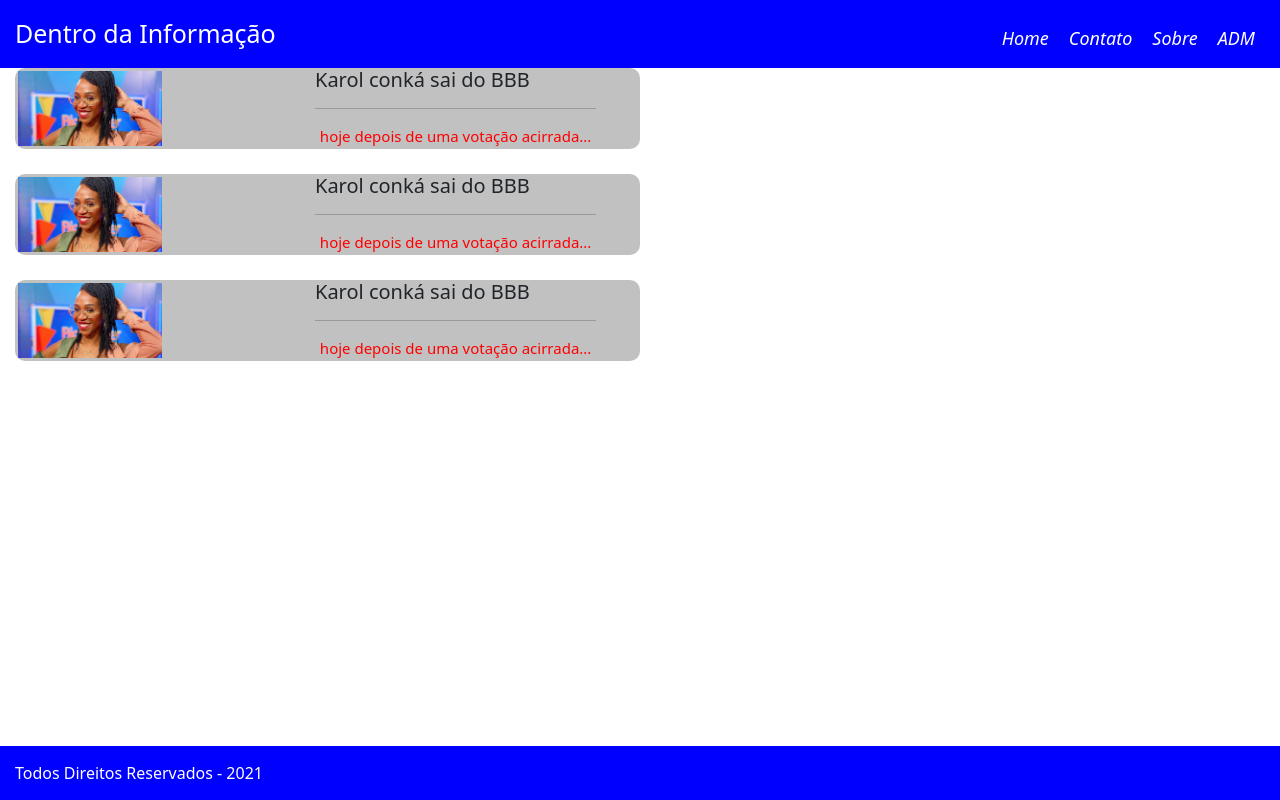
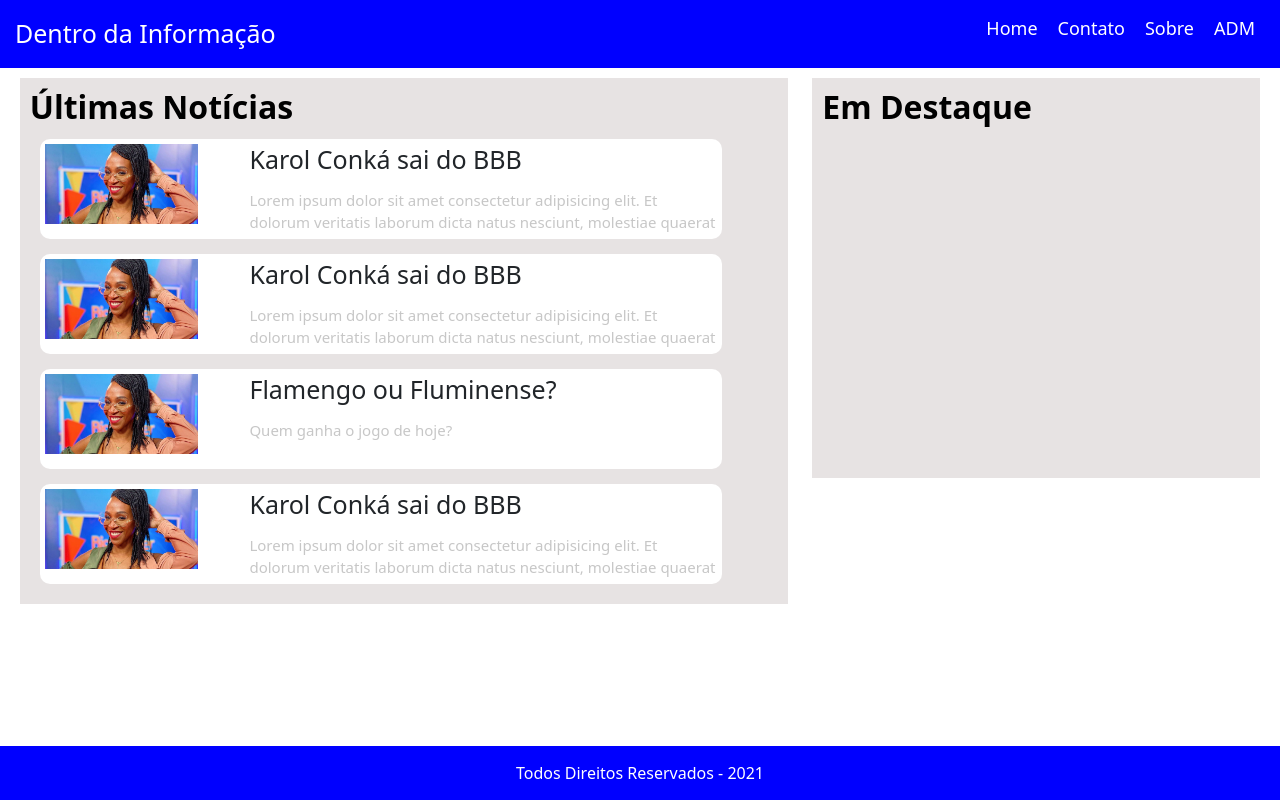
Before and after one commit to ohRobertoCarlos/dentroDaInformacao, a PHP site: page /home in a window 1280 px wide. Run offline with PHP 8.4, Linux system fonts and the light colour scheme; the visitor is signed in with stand-in values (Sample User, id 1).

Commit message:
Home parcialmente criada

```diff
--- a/Routes.php
+++ b/Routes.php
@@ -5,9 +5,10 @@
 Application::get('/','home','redirectHome');
 Application::get('home','home','index');
 Application::get('sobre','sobre','index');
-Application::get('login','login','index');
+Application::get('admin','admin','index');
 Application::get('consultaLogin','login','consultarLogin');
-Application::get('sair','login','sairSessao');
+Application::get('sair','admin','sairSessao');
+Application::get('contato','contato','index');
 
 
 ?>
--- a/src/Controllers/HomeController.php
+++ b/src/Controllers/HomeController.php
@@ -6,22 +6,19 @@ use App\Views\MainView;
 class HomeController{
 
     public function index(){
-        session_start();
-        if(!isset($_SESSION['email_login'])){
-            header('Location: login');
-            die();
-        }
 
-       MainView::render('item-noticia',
+       MainView::render('home',
         array(
-            'titulo' => 'Karol saiu :)',
+            'titulo' => 'Home',
             'thumbnail' => 'resources/images/Karol.jpg',
+            'titulo_noticia' => 'Flamengo ou Fluminense?',
+            'descricao_noticia' => 'Quem ganha o jogo de hoje?'
         ));
     }
 
 
 
-    public function redirectHome(){
+    public static function redirectHome(){
         header('location: home');
         die();
     }
--- a/src/Controllers/SobreController.php
+++ b/src/Controllers/SobreController.php
@@ -6,7 +6,9 @@ use App\Views\MainView;
 class SobreController{
 
     public function index(){
-       MainView::render('sobre');
+       MainView::render('sobre', array(
+           "titulo" => 'Sobre'
+       ));
     }
 
 }
--- a/src/Views/templates/login.phtml
+++ b/src/Views/templates/admin.phtml
@@ -1,5 +1,5 @@
 
-<div class="conteiner mt-4">
+<div class="conteiner mt-5">
 <form method="post" action="consultaLogin">
 
 <input type="email" name="email_login" required="required">
--- /dev/null
+++ b/src/Views/templates/contato.phtml
@@ -0,0 +1 @@
+<h2>Aqui é a página de contato</h2>
--- a/src/Views/templates/header.phtml
+++ b/src/Views/templates/header.phtml
@@ -1,9 +1,9 @@
 <header>
         <span>Dentro da Informação</span>
         <ul>
-            <li><a href="#">Home</a></li>
-            <li><a href="#">Contato</a></li>
-            <li><a href="#">Sobre</a></li>
-            <li><a href="#">ADM</a></li>
+            <li><a href="home">Home</a></li>
+            <li><a href="contato">Contato</a></li>
+            <li><a href="sobre">Sobre</a></li>
+            <li><a href="admin">ADM</a></li>
         </ul>
 </header>
--- a/src/Views/templates/home.phtml
+++ b/src/Views/templates/home.phtml
@@ -1,32 +1,53 @@
-<div id="cabecalho">
-        <p>Dentro da informação </p>
+<di class="conteiner-home">
+    <main>
 
-        <a href="">Home</a>
-        <a href="home.html">Contato</a>
-        <a href="">Sobre</a>
-        <a href="">Administração</a>
-     </div>
-         <br>
-    <form method="POST" action="">
-         <div class="container"id="div1">
+    <h2 class="titulo-main">Últimas Notícias</h2>
+        <article>
+            <div class="item-img">
+                <img src="resources/images/Karol.jpg" alt="Karol">
+            </div>
 
-         </div>
-         <br>
-         <div class="container"id="div2">
+            <div class="conteudo-texto-item">
+                <h3>Karol Conká sai do BBB</h3>
+                <p>Lorem ipsum dolor sit amet consectetur adipisicing elit. Et dolorum veritatis laborum dicta natus nesciunt, molestiae quaerat esse dolores perferendis porro velit quasi eum amet quidem tenetur dolor numquam illum.</p>
+            </div>
+        </article>
 
-         </div>
-         <div class="container"id="div3">
-         </div>
+        <article>
+            <div class="item-img">
+                <img src="resources/images/Karol.jpg" alt="Karol">
+            </div>
 
-    </form>
+            <div class="conteudo-texto-item">
+                <h3>Karol Conká sai do BBB</h3>
+                <p>Lorem ipsum dolor sit amet consectetur adipisicing elit. Et dolorum veritatis laborum dicta natus nesciunt, molestiae quaerat esse dolores perferendis porro velit quasi eum amet quidem tenetur dolor numquam illum.</p>
+            </div>
+        </article>
 
-         <div class="container"id="div4">
+        <article>
+            <div class="item-img">
+                <img src="resources/images/Karol.jpg" alt="Karol">
+            </div>
 
+            <div class="conteudo-texto-item">
+                <h3>{{titulo_noticia}}</h3>
+                <p>{{descricao_noticia}}</p>
+            </div>
+        </article>
+
+        <article>
+            <div class="item-img">
+                <img src="resources/images/Karol.jpg" alt="Karol">
+            </div>
+
+            <div class="conteudo-texto-item">
+                <h3>Karol Conká sai do BBB</h3>
+                <p>Lorem ipsum dolor sit amet consectetur adipisicing elit. Et dolorum veritatis laborum dicta natus nesciunt, molestiae quaerat esse dolores perferendis porro velit quasi eum amet quidem tenetur dolor numquam illum.</p>
+            </div>
+        </article>
+
+    </main>
+    <aside>
+        <h2 class="titulo-main">Em Destaque</h2>
+    </aside>
 </div>
-         <br>
-    </form>
-    <footer id="rodape">
-
-    </footer>
-    <script src="https://cdn.jsdelivr.net/npm/@popperjs/core@2.9.2/dist/umd/popper.min.js" integrity="sha384-IQsoLXl5PILFhosVNubq5LC7Qb9DXgDA9i+tQ8Zj3iwWAwPtgFTxbJ8NT4GN1R8p" crossorigin="anonymous"></script>
-    <script src="https://cdn.jsdelivr.net/npm/bootstrap@5.0.0/dist/js/bootstrap.min.js" integrity="sha384-lpyLfhYuitXl2zRZ5Bn2fqnhNAKOAaM/0Kr9laMspuaMiZfGmfwRNFh8HlMy49eQ" crossorigin="anonymous"></script>
--- a/src/Views/templates/index.phtml
+++ b/src/Views/templates/index.phtml
@@ -4,7 +4,6 @@
     <meta charset="UTF-8">
     <meta http-equiv="X-UA-Compatible" content="IE=edge">
     <meta name="viewport" content="width=device-width, initial-scale=1.0">
-    <link rel="stylesheet" href="src/css/estilos.css">
     <link rel="stylesheet" href="src/css/styles.css">
 
     <!--Bootstrap CSS -->
@@ -13,7 +12,7 @@
     <title><?= $dados['titulo'] ?></title>
 </head>
 <body>
-<?php include 'header.phtml' ?>
+    <?php include 'header.phtml' ?>
 
     <div class="root">
         <?= $conteudo ?>
--- a/src/Views/templates/item-noticia.phtml
+++ /dev/null
@@ -1,41 +0,0 @@
-<article>
-<div class="item-img">
-<img src="{{thumbnail}}" alt="Karol">
-</div>
-
-<div class="conteudo-texto-item">
-    <h3>Karol conká sai do BBB</h3>
-    <hr>
-    <p>hoje depois de uma votação acirrada...</p>
-</div>
-
-
-</article>
-
-<article>
-<div class="item-img">
-<img src="resources/images/Karol.jpg" alt="Karol">
-</div>
-
-<div class="conteudo-texto-item">
-    <h3>Karol conká sai do BBB</h3>
-    <hr>
-    <p>hoje depois de uma votação acirrada...</p>
-</div>
-
-
-</article>
-
-<article>
-<div class="item-img">
-<img src="resources/images/Karol.jpg" alt="Karol">
-</div>
-
-<div class="conteudo-texto-item">
-    <h3>Karol conká sai do BBB</h3>
-    <hr>
-    <p>hoje depois de uma votação acirrada...</p>
-</div>
-
-
-</article>
--- a/src/css/estilos.css
+++ /dev/null
@@ -1,62 +0,0 @@
-
-p{
-   font-style: normal;
-   color:cornsilk;
-   text-align: center;
-   font-size:70px;
-}
-body{
-
-  }
- #cabecalho{
-    background-color:red;
-    width: 1200px;
-    height: 250px;
-    border-radius: 10px;
- }
- #rodape{
-     position: relative;
-     bottom:0;
-     border-radius: 10px;
- }
- a{
-     color:black;
-     text-align: center;
-     font-style:oblique;
-     padding: 5px;
-     float: right;
- }
- #div1{
-     background-color: forestgreen;
-     width: 600px;
-     height: 300px;
-     border-radius: 10px;
-     margin:1,9%;
-
- }
- #div2{
-     background-color: indigo;
-     width: 600px;
-     height: 300px;
-     border-radius: 10px;
- }
-
- #div4{
-
-   background-color: mediumspringgreen;
-   width: 570px;
-   height: 614px;
-   float: right;
-   position:absolute;
-   margin: 15%;
-   left:37%;
-   top: 27%;
-   border-radius: 10px;
-
-
- }
- #rodape{
-     background-color: black;
-     width: 1200px;
-     height: 200px;
- }
--- a/src/css/styles.css
+++ b/src/css/styles.css
@@ -28,45 +28,43 @@
 
 article {
     display: flex;
-    width: 625px;
-    height: 81px;
+    width: 90%;
+    height: 100px;
     border-radius: 10px;
-    background-color: #c1c1c1;
+    background-color: white;
     justify-content: start;
-    margin-bottom: 25px;
+    margin-bottom: 15px;
     cursor: pointer;
     margin-left: 15px;
 }
 article .item-img {
-    width: 300px;
+    width: 30%;
 }
 
 article .item-img img {
-    width: 50%;
-    padding: 3px;
+    width: 80%;
+    padding: 5px;
 }
 
 
 article .conteudo-texto-item {
-    width: 45%;
+    width: 70%;
+
+    overflow: hidden;
+    text-overflow: ellipsis;
 }
 
 article .conteudo-texto-item p {
     font-size: 15px;
-    color: red;
-    padding: 0;
-    margin: 0;
+    color: #c7c7c7;
+    margin: 5px;
+    position: relative;
 }
 
 article .conteudo-texto-item h3 {
-    font-size: 20px;
-    padding: 0;
-    margin: 0;
-}
-
-hr {
-    padding: 0;
-    margin: 0;
+    font-size: 25px;
+    margin: 5px;
+    margin-bottom: 15px;
 }
 
 footer{
@@ -74,11 +72,13 @@ footer{
     bottom: 0;
     width: 100%;
     display: block;
+    margin-top: 10px;
     padding: 15px;
     justify-content: center;
-    align-items: center;
+    align-items: flex-end;
     background-color: blue;
     color: white;
+    text-align: center;
 }
 
 header{
@@ -111,3 +111,32 @@ header ul li a:hover {
     background-color: white;
     color: black;
 }
+
+.conteiner-home {
+    width: 100%;
+    display: flex;
+    justify-content: space-around;
+}
+
+.conteiner-home main {
+    background-color: #e7e3e3;
+    width: 60%;
+    height: 100%;
+    margin: 10px 5px 15px 10px;
+    padding: 5px;
+
+}
+
+.conteiner-home aside {
+    background-color: #e7e3e3;
+    width: 35%;
+    height: 50vh;
+    margin: 10px 10px 15px 0px;
+    padding: 5px;
+}
+
+.conteiner-home .titulo-main {
+    padding: 5px;
+    color: black;
+    font-weight: 600;
+}
```
Also changed, not shown: composer.json (+8 -0 lines), src/Controllers/AdminController.php (renamed from src/Controllers/LoginController.php, +3 -4 lines), src/Controllers/AppController.php (added, +10 -0 lines), src/Controllers/ContatoController.php (added, +14 -0 lines), src/Views/templates/home2.phtml (deleted, +0 -44 lines), src/Views/templates/home3.phtml (deleted, +0 -22 lines), src/css/homeestilo.css (deleted, +0 -45 lines).
